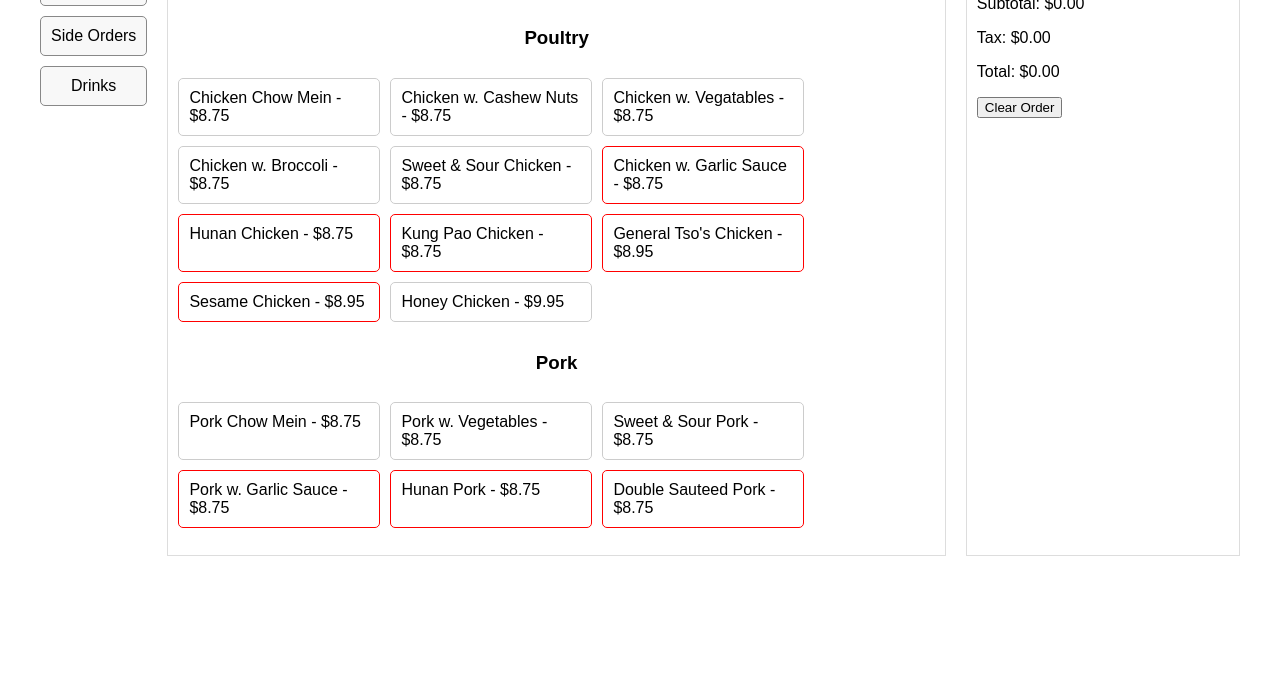
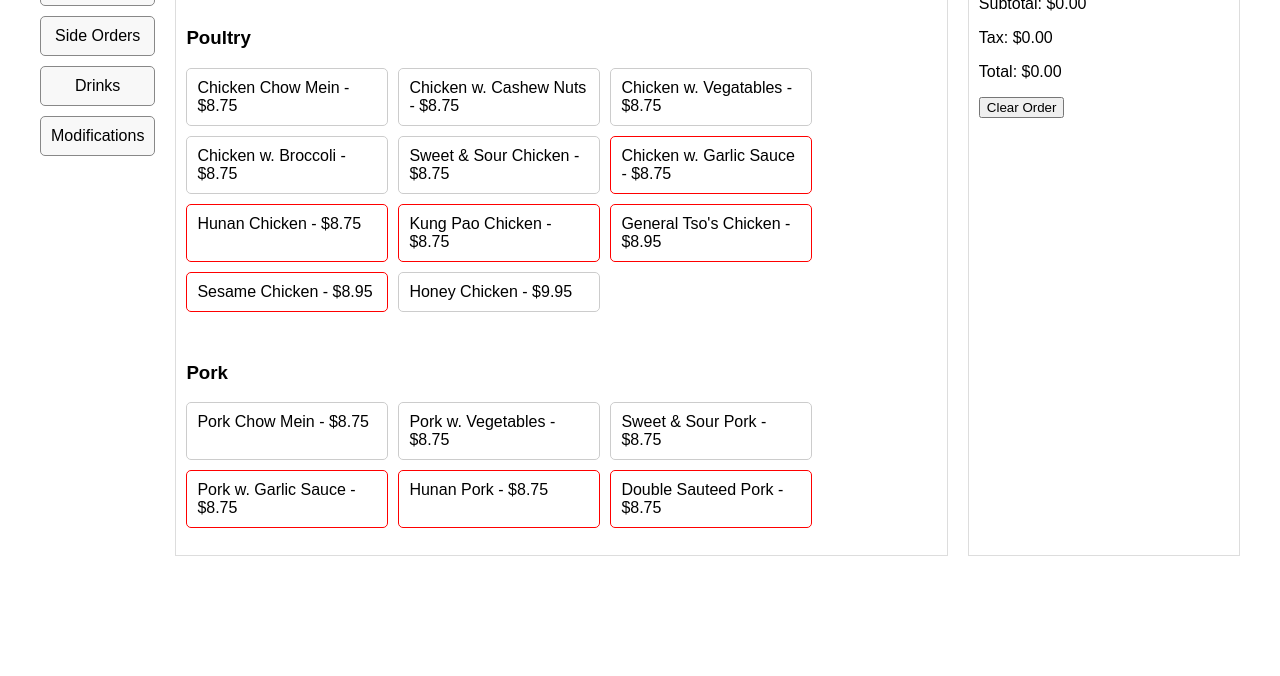
Before and after one commit to kayla7843/restaurant-menu, a plain HTML site: page index.html in a window 1280 px wide. Shown: the part 124-800 px from the top of the page. Drawn offline with Linux system fonts and the light colour scheme.

Commit message:
added modification menu

```diff
--- a/index.html
+++ b/index.html
@@ -13,6 +13,7 @@
       <button data-category="dinner">Dinner</button>
 			<button data-category="side order">Side Orders</button>
 			<button data-category="drinks">Drinks</button>
+			<button data-category="modifications">Modifications</button>
     </div>
     <div class="menu-selection">
       <h1>Menu</h1>
--- a/menu.json
+++ b/menu.json
@@ -1591,5 +1591,104 @@
     "Spicy": "FALSE",
     "Price": 4,
     "Avalibility": "Side Order"
+  },
+	 {
+    "ID": "LM",
+    "Number": 1,
+    "Category": "Lunch Modifications",
+    "Name": "plain fried rice",
+    "Spicy": "FALSE",
+    "Price": 0.5,
+    "Avalibility": "Modifications"
+  },
+	{
+    "ID": "LM",
+    "Number": 2,
+    "Category": "Lunch Modifications",
+    "Name": "white meat",
+    "Spicy": "FALSE",
+    "Price": 0.5,
+    "Avalibility": "Modifications"
+  },
+	{
+    "ID": "DM",
+    "Number": 1,
+    "Category": "Dinner Modifications",
+    "Name": "plain fried rice",
+    "Spicy": "FALSE",
+    "Price": 1.0,
+    "Avalibility": "Modifications"
+  },
+	{
+    "ID": "DM",
+    "Number": 2,
+    "Category": "Dinner Modifications",
+    "Name": "white meat",
+    "Spicy": "FALSE",
+    "Price": 1.0,
+    "Avalibility": "Modifications"
+  },
+  {
+    "ID": "M",
+    "Number": 1,
+    "Category": "Modifications",
+    "Name": "more sauce",
+    "Spicy": "FALSE",
+    "Price": 0,
+    "Avalibility": "Modifications"
+  },
+  {
+    "ID": "M",
+    "Number": 2,
+    "Category": "Modifications",
+    "Name": "less sauce",
+    "Spicy": "FALSE",
+    "Price": 0,
+    "Avalibility": "Modifications"
+  },
+  {
+    "ID": "M",
+    "Number": 3,
+    "Category": "Modifications",
+    "Name": "no spicy",
+    "Spicy": "TRUE",
+    "Price": 0,
+    "Avalibility": "Modifications"
+  },
+  {
+    "ID": "M",
+    "Number": 4,
+    "Category": "Modifications",
+    "Name": "less spicy",
+    "Spicy": "TRUE",
+    "Price": 0,
+    "Avalibility": "Modifications"
+  },
+  {
+    "ID": "M",
+    "Number": 5,
+    "Category": "Modifications",
+    "Name": "spicy",
+    "Spicy": "TRUE",
+    "Price": 0,
+    "Avalibility": "Modifications"
+  },
+  {
+    "ID": "M",
+    "Number": 6,
+    "Category": "Modifications",
+    "Name": "extra spicy",
+    "Spicy": "TRUE",
+    "Price": 0,
+    "Avalibility": "Modifications"
+  },
+  {
+    "ID": "M",
+    "Number": 7,
+    "Category": "Modifications",
+    "Name": "custom",
+    "Spicy": "FALSE",
+    "Price": 0,
+    "Avalibility": "Modifications"
   }
 ]
--- a/script.js
+++ b/script.js
@@ -20,16 +20,14 @@ async function loadMenu() {
   }
 }
 
-// Render menu items filtered by availability (lunch/dinner)
 function renderMenu() {
   menuContainer.innerHTML = "";
 
-  // Filter items by availability (lunch/dinner)
   const filteredMenu = menu.filter(item =>
     item.Avalibility && item.Avalibility.toLowerCase() === currentCategory
   );
 
-  // Group items by category
+  // Group by category
   const categories = {};
   filteredMenu.forEach(item => {
     if (!categories[item.Category]) {
@@ -38,20 +36,21 @@ function renderMenu() {
     categories[item.Category].push(item);
   });
 
-  // For each category, create a section with title and items
+  // Loop through each category and render
   Object.keys(categories).forEach(categoryName => {
-    // Category header
     const categoryHeader = document.createElement("h3");
     categoryHeader.textContent = categoryName;
     categoryHeader.style.marginTop = "20px";
-    menuContainer.appendChild(categoryHeader);
 
-    // Items list container for this category
-    const categoryDiv = document.createElement("div");
-    categoryDiv.style.display = "flex";
-    categoryDiv.style.flexWrap = "wrap";
-    categoryDiv.style.gap = "10px";
-    menuContainer.appendChild(categoryDiv);
+    const categoryWrapper = document.createElement("div");
+    categoryWrapper.className = "menu-category";
+    categoryWrapper.appendChild(categoryHeader);
+
+    const categoryItems = document.createElement("div");
+    categoryItems.style.display = "flex";
+    categoryItems.style.flexWrap = "wrap";
+    categoryItems.style.gap = "10px";
+    categoryItems.style.marginBottom = "20px";
 
     categories[categoryName].forEach(item => {
       const div = document.createElement("div");
@@ -59,18 +58,18 @@ function renderMenu() {
       if (item.Spicy && item.Spicy.toLowerCase() === "true") {
         div.classList.add("spicy");
       }
-
       div.textContent = `${item.Name} - $${item.Price.toFixed(2)}`;
       div.title = `${item.Category}${item.Spicy && item.Spicy.toLowerCase() === "true" ? " (Spicy)" : ""}`;
+      div.addEventListener("click", () => addToOrder(item));
 
-      div.addEventListener("click", () => {
-        addToOrder(item);
-      });
+      categoryItems.appendChild(div);
+    });
 
-      categoryDiv.appendChild(div);
-    });
+    categoryWrapper.appendChild(categoryItems);
+    menuContainer.appendChild(categoryWrapper);
   });
 }
+
 
 
 // Add item to order
@@ -86,6 +85,13 @@ function renderOrder() {
   order.forEach((item, idx) => {
     subtotal += item.Price;
     const li = document.createElement("li");
+    // Apply indent styling if it's a modification
+    if (item.Avalibility && item.Avalibility.toLowerCase() === "modifications") {
+    li.style.marginLeft = "20px";         // Indent
+    //li.style.fontStyle = "italic";        // Optional: make it look different
+    //li.style.color = "#666";              // Optional: lighter color
+    }
+
     li.textContent = `${item.Name} - $${item.Price.toFixed(2)}`;
 
     li.style.cursor = "pointer";
```
